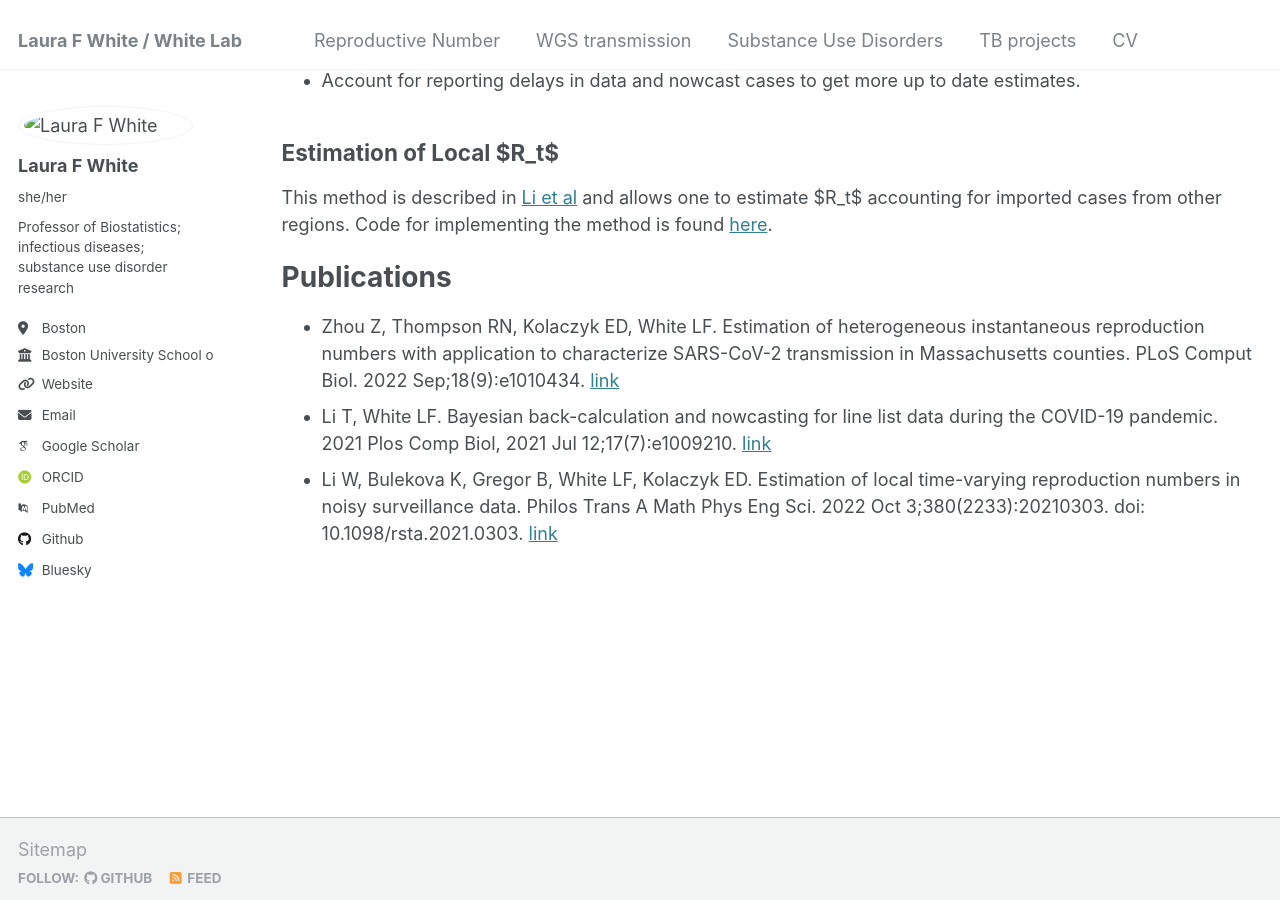
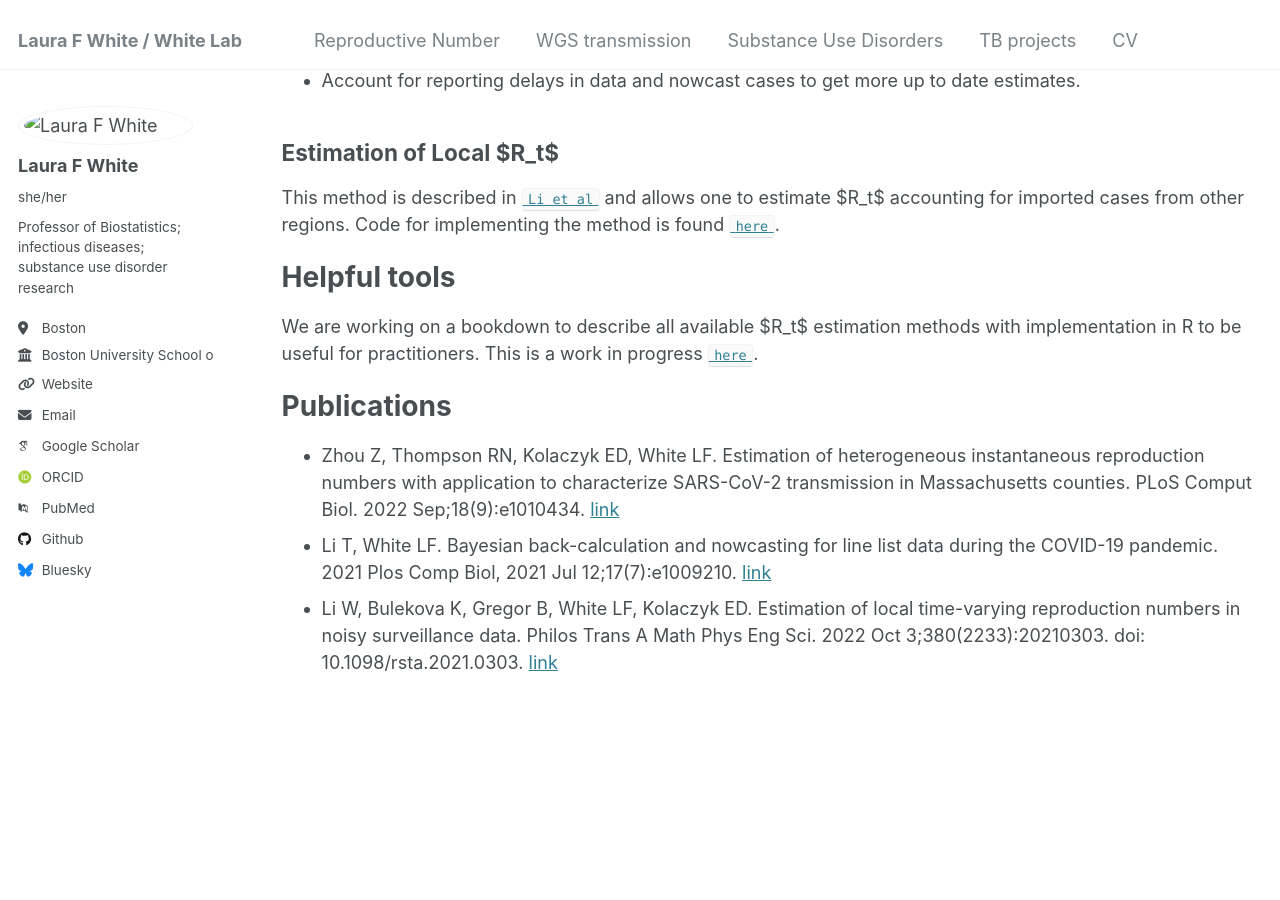
Before and after one commit to LauraFWhiteLab/LauraFWhiteLab.github.io, a Jekyll site: the page built from _pages/Rtestim.md, in a window 1280 px wide and 900 px high, scrolled down 369 px. Built offline with Jekyll 4.4.1, drawn with Linux system fonts in a browser that asks for light colours; some web fonts are replaced.

Commit message:
Update Rtestim.md

```diff
--- a/_pages/Rtestim.md
+++ b/_pages/Rtestim.md
@@ -21,9 +21,13 @@ These functions perform the following tasks:
 Estimation of Local $R_t$
 -------------------------
 
-This method is described in [Li et al][3] and allows one to estimate $R_t$ accounting for imported cases from other regions. Code for implementing the method is found [here](https://github.com/KolaczykResearch/EstimLocalRt).
+This method is described in [`Li et al`][3] and allows one to estimate $R_t$ accounting for imported cases from other regions. Code for implementing the method is found [`here`](https://github.com/KolaczykResearch/EstimLocalRt).
 
 
+Helpful tools
+=============
+
+We are working on a bookdown to describe all available $R_t$ estimation methods with implementation in R to be useful for practitioners. This is a work in progress [`here`](https://chadmilando.com/RtEstimBook/).
 
 Publications
 ============
```
